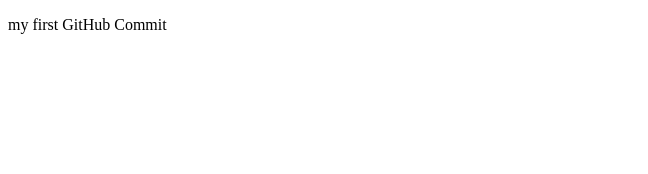
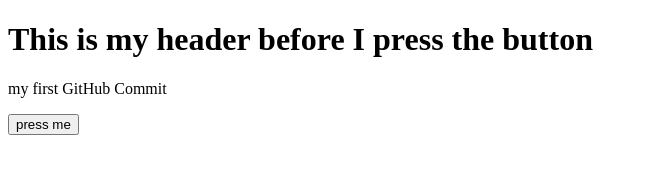
Before and after one commit to epitre1016/My-First-Repo, a plain HTML site: page index.html in a window 1280 px wide. Shown: the whole page, without its empty margins (0-648 px from the left). Drawn offline with Linux system fonts and the light colour scheme.

Commit message:
adding onClick function and button

```diff
--- a/index.html
+++ b/index.html
@@ -13,10 +13,13 @@
     </nav>
     <main>
         <div>
+            <h1>This is my header before I press the button</h1>
             <p>my first GitHub Commit</p>
         </div>
+        <button onClick="onClick()">press me</button>
     </main>
     <footer>
     </footer>
+    <script src="scripts/scripts.js"></script>
 </body>
 </html>
--- a/scripts/scripts.js
+++ b/scripts/scripts.js
@@ -0,0 +1,4 @@
+function onClick(){
+    let h1 = document.querySelector('h1');
+    h1.innerText = "I pressed the button";
+}
```
